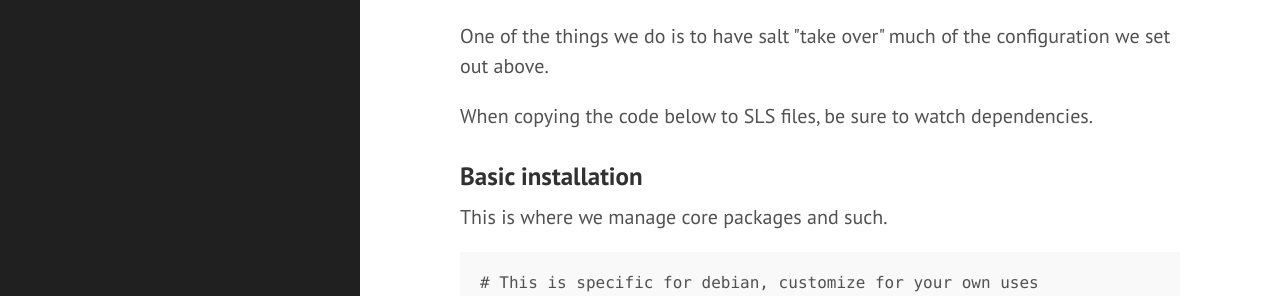
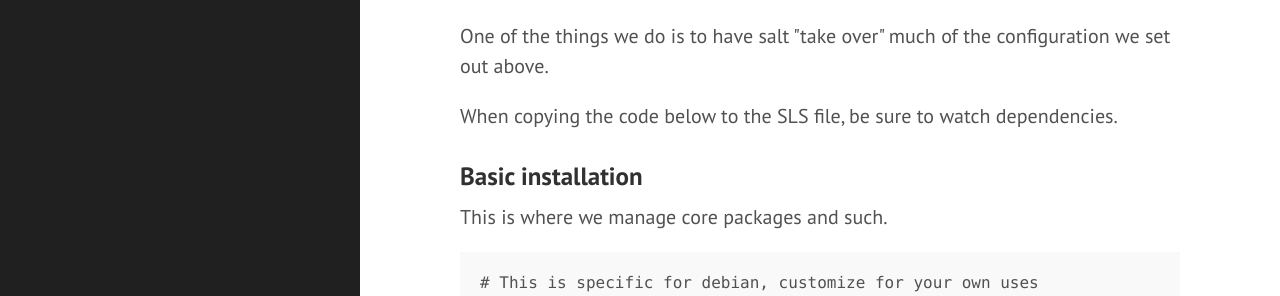
Before and after one commit to AstraLuma/lumami.biz, an MkDocs documentation site: the page built from pages/salt-setup.md, in a window 1280 px wide and 900 px high, scrolled down 2011 px. Shown: the part 157-453 px from the top of the window. Built offline with MkDocs 1.6.1, drawn with Linux system fonts in a browser that asks for light colours.

Commit message:
Update salt-setup.md

```diff
--- a/pages/salt-setup.md
+++ b/pages/salt-setup.md
@@ -11,10 +11,10 @@ A reminder that your Salt Master is the keys to your kingdom: it has complete ac
 * A server: This will be your Salt Master. It doesn't need to be remarkably powerful, but we have have found that terribly weak computers (such as a Raspberry Pi 3) do not run Salt well, and it is strongly encouraged that this is a dedicated physical server preferably at a location you completely control.
 * A git host with CI: This is where you will host your Base Repo as well as SpiroFS-deployed repos
 * Networking: The chosen server needs to be able to receive connections from:
-    - The git CI system via SpiroFS
-    - All of the minions
-    - Admins via salt-api
-    - Let's Encrypt
+  - The git CI system via SpiroFS
+  - All of the minions
+  - Admins via salt-api
+  - Let's Encrypt
 
 Some proxying and network juggling can be done (SpiroFS and salt-api via HTTP-based tools, salt via the use of syndics), but careful thought should be employed when desinging such a system.
 
@@ -54,7 +54,7 @@ It is suggested you keep the master's salt states in git.
 
 One of the things we do is to have salt "take over" much of the configuration we set out above.
 
-When copying the code below to SLS files, be sure to watch dependencies.
+When copying the code below to the SLS file, be sure to watch dependencies.
 
 ### Basic installation
 This is where we manage core packages and such.
```
